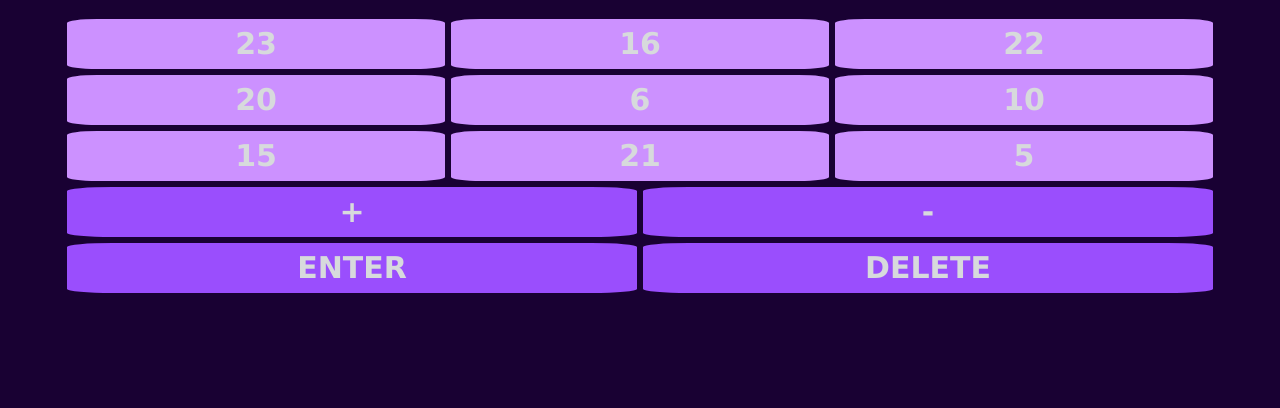
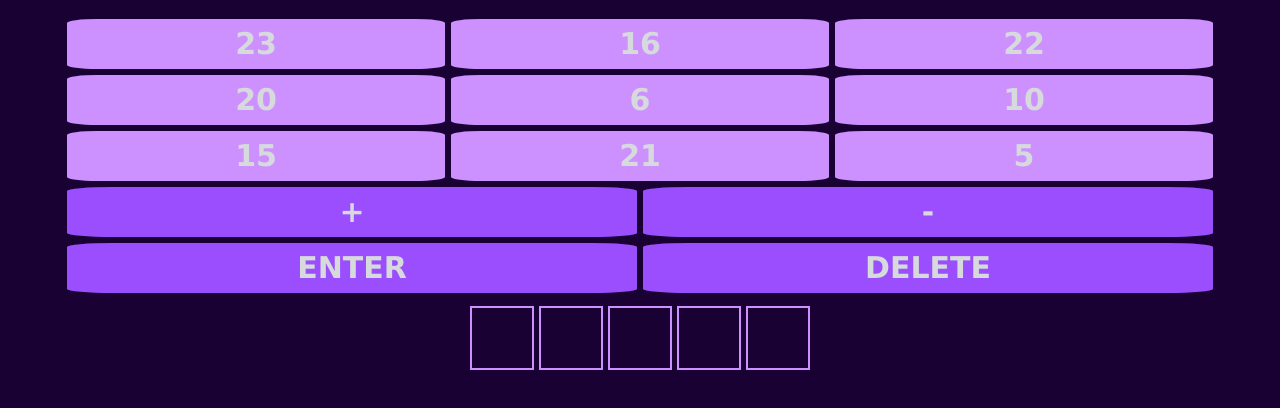
Before and after one commit to estherlozanoromero/Numbrles, a plain HTML site: page index.html in a window 1280 px wide. Shown: the part 174-582 px from the top of the page. Drawn offline with Linux system fonts and the light colour scheme.

Commit message:
Update index.html

```diff
--- a/index.html
+++ b/index.html
@@ -19,6 +19,16 @@
         <div>
             <h1 id="goal">25</h1>
         </div>
+
+         <!-- <div class="cronometro">
+          <div id="hms"></div>
+          <div class="boton start">PLAY</div>
+          <div class="boton stop">STOP</div>
+          <div class="boton reiniciar">RESTART</div>
+         </div>
+        -->
+
+
 
         <div class ="number-row">
             <button class = "new-game" data-key="new-game">NEW GAME</button>
@@ -58,7 +68,14 @@
               <button data-key="del" class="wide-button-delete">Delete</button>
           </div>
           <div id="board-container">
-              <div id="board"></div>
+              <div id="board">
+                <div class="square" id=1></div>
+                <div class="square" id=2></div>
+                <div class="square" id=3></div>
+                <div class="square" id=4></div>
+                <div class="square" id=5></div>
+              </div>
+
           </div>
           <div>
             <h1 id="solutions-found" class="solutions"></h1>
```
